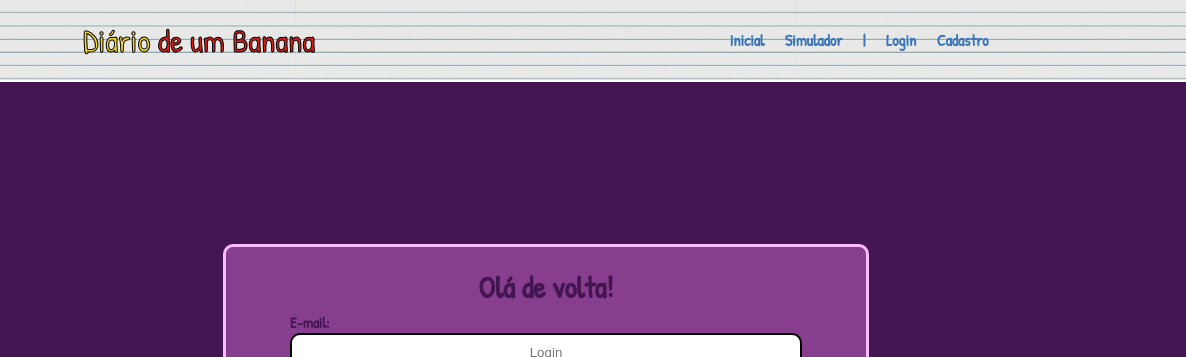
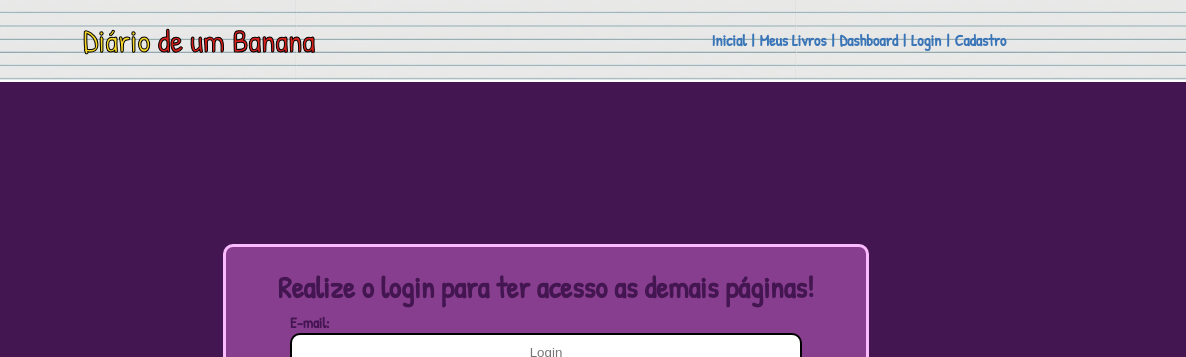
Before and after one commit to FelipeG-Santos/Projeto-Individual-PI-SPTech-1sem-2026, a website: page public/login.html in a window 1280 px wide. Shown: the top 357 px of the page, 94-1280 px from the left. Drawn offline with Linux system fonts and the light colour scheme; a web font is replaced by a local one.

Commit message:
Adicionando comentários

```diff
--- a/app.js
+++ b/app.js
@@ -15,6 +15,7 @@ var HOST_APP = process.env.APP_HOST;
 
 var app = express();
 
+// todas as rotas do projeto:
 var indexRouter = require("./src/routes/index");
 var usuarioRouter = require("./src/routes/usuarios");
 var avisosRouter = require("./src/routes/avisos");
@@ -28,6 +29,7 @@ app.use(express.urlencoded({ extended: false }));
 app.use(express.static(path.join(__dirname, "public")));
 
 app.use(cors());
+
 
 app.use("/", indexRouter);
 app.use("/usuarios", usuarioRouter);
--- a/public/login.html
+++ b/public/login.html
@@ -20,19 +20,33 @@
     <!--Header-------------------------------------------------------------------------------->
    <div class="header">
     <div class="container">
-            <img class="irmaozinho" src="../public/assets/imgs/irmaozinho-png.png" alt="">
+      <img class="irmaozinho" src="assets/imgs/irmaozinho-png.png" alt="">
       <h1 class="titulo"><span class="diario-header">Diário</span> de um Banana</h1>
       <ul class="navbar">
         <li>
           <a href="index.html">Inicial</a>
-                </li>
+        </li><br>
+        <br>
+        <li>|</li><br>
+        <br>
         <li>
-                    <a href="simulador.html">Simulador</a>
-                </li>
-                <li>|</li>
-                <li class="agora">
+          <a href="Meus Livros.html">Meus Livros</a>
+        </li><br>
+        <br>
+        <li>|</li><br>
+        <br>
+        <li>
+          <a href="login.html">Dashboard</a>
+        </li><br>
+        <br>
+        <li>|</li><br>
+        <br>
+        <li>
           <a href="#">Login</a>
-                </li>
+        </li><br>
+        <br>
+        <li>|</li><br>
+        <br>
         <li>
           <a href="cadastro.html">Cadastro</a>
         </li>
@@ -50,7 +64,7 @@
         </div>
         <div class="container">
             <div class="card card_login">
-                <h2>Olá de volta!</h2>
+                <h2>Realize o login para ter acesso as demais páginas!</h2>
                 <div class="formulario">
                     <div class="campo">
                         <span>E-mail:</span>
@@ -72,13 +86,13 @@
         </div>
     </div>
 
-    <!--footer inicio-->
+    <!--footer inicio-------------------------------------------------------------->
     <div class="footer">
         <div class="container">
              <h4>Feito por Felipe Santos, aluno SPTech-CCO 2026</h4>
         </div>
     </div>
-    <!--footer fim-->
+    <!--footer fim----------------------------------------------------------------->
 
 </body>
 
@@ -87,6 +101,7 @@
 <script>
 
 
+// função para conferir os dados e permitir o login
     function entrar() {
       /*  aguardar();*/
 
@@ -130,6 +145,7 @@
                     console.log(JSON.stringify(json));
                     sessionStorage.EMAIL_USUARIO = json.email;
                     sessionStorage.NOME_USUARIO = json.nome;
+                    // pega o id para posterior salvamento na página de cadastro de livros
                     sessionStorage.ID_USUARIO = json.id;
 
 
--- a/src/controllers/livroController.js
+++ b/src/controllers/livroController.js
@@ -14,7 +14,7 @@ function listar(req, res) {
 
 function cadastrar(req, res) {
 
-console.log("BODY:", req.body);
+console.log("BODY teste:", req.body);
 
     var nome_livro = req.body.nome_livroServer;
     var nota_livro = req.body.nota_livroServer;
@@ -28,7 +28,7 @@ console.log("BODY:", req.body);
     } else if (descricao == undefined) {
         res.status(400).send("A descrição do livro está indefinida!");
     }else {
-console.log("FK antes do model:", fk_usuario);
+
     livroModel.cadastrar(nome_livro, nota_livro, descricao, fk_usuario)
     .then(function (resposta) {
         res.status(200).send("livro registrado com sucesso");
--- a/src/models/livroModel.js
+++ b/src/models/livroModel.js
@@ -1,3 +1,4 @@
+// criação do caminho para ir para a próxima etapa:
 var database = require("../database/config")
 
 function listar() {
@@ -8,6 +9,7 @@ function listar() {
     return database.executar(instrucao);
 }
 
+// comando de inserção dos dados no banco:
 function cadastrar(nome_livro, nota_livro, descricao, fk_usuario) {
     var instrucao = `
         INSERT INTO avaliacao_livros (nome_livro, nota_livro, descricao, fk_usuario) VALUES
@@ -17,6 +19,7 @@ function cadastrar(nome_livro, nota_livro, descricao, fk_usuario) {
     return database.executar(instrucao);
 }
 
+// torna possível que outros arquivos vejam esse arquivo:
 module.exports = {
     cadastrar,
     listar
--- a/src/routes/livros.js
+++ b/src/routes/livros.js
@@ -1,6 +1,7 @@
 var express = require("express");
 var router = express.Router();
 
+// indo para a próxima etapa
 var livroController = require("../controllers/livroController");
 
 router.post("/cadastrar", function (req, res) {
```
Also changed, not shown: public/Meus Livros.html (+2 -1 lines), public/cadastro.html (+35 -18 lines). Lines whose indentation alone changed are shown as unchanged.
